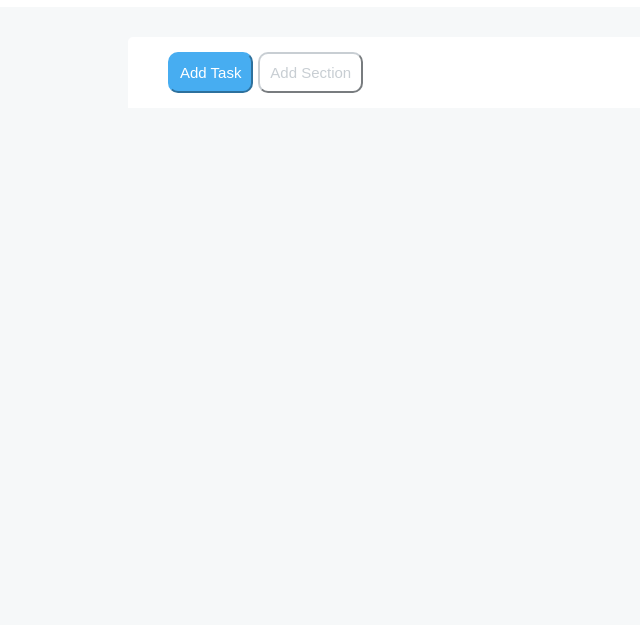
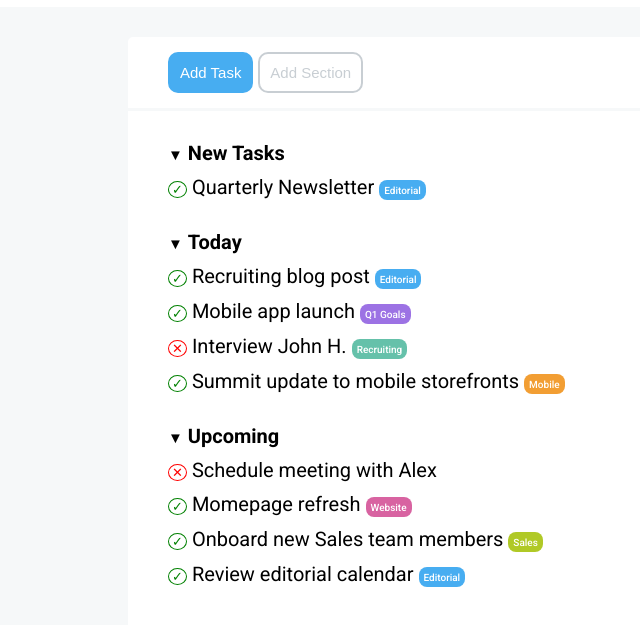
Before and after one commit to giovannifranchi/html-css-toboolist, a plain HTML site: page index.html in a window 1280 px wide. Shown: the part 63-688 px from the top of the page, without its empty margins (0-640 px from the left). Drawn offline with Linux system fonts and the light colour scheme.

Commit message:
Task Section

```diff
--- a/css/style.css
+++ b/css/style.css
@@ -70,6 +70,7 @@ buttons-section
     font-size: 15px;
     padding: 10px;
     border-radius: 10px;
+    border-style: solid;
 }
 
 #task-btn {
@@ -89,3 +90,101 @@ buttons-section
 todo-section
 -------------------------------
 */
+
+#task-sector {
+    margin-top: 3px;
+    padding: 30px 0;
+}
+
+.todos {
+    margin-left: 40px;
+    margin-bottom: 30px;
+}
+
+.todos > .todos-title,
+.todos > .todos-list {
+    margin-bottom: 10px;
+}
+
+.todos-list > .todos-item {
+    margin-bottom: 10px;
+}
+
+.todos-title {
+    font-size: 20px;
+}
+
+.todos-title::before{
+    content: '\25BC';
+    font-size: 15px;
+    margin-right: 5px;
+}
+
+.todos-list {
+    list-style: none;
+    font-weight: 400;
+}
+
+.todos-item {
+    list-style-position: inside;
+}
+
+
+
+.item-box {
+    display: inline-block;
+    height: 20px;
+    margin-left: 5px;
+    font-size: 10px;
+    text-align: center;
+    padding: 5px;
+    border-radius: 8px;
+    font-weight: 500;
+    color: white;
+}
+
+
+
+.green-todo::before {
+    content: '\2713';
+    color: green;
+    font-size: 13px;
+    padding: 0 3px;
+    margin-right: 5px;
+    border: 1px solid green;
+    border-radius: 50%;
+}
+
+.red-todo::before {
+    content: '\2715';
+    color: red;
+    font-size: 13px;
+    padding: 0 3px;
+    margin-right: 5px;
+    border: 1px solid red;
+    border-radius: 50%;
+}
+
+.item-blue {
+    background-color: #47ADF1;
+}
+
+.item-purple {
+    background-color: #9C72E4;
+}
+
+.item-green {
+    background-color: #65C1AA;
+}
+
+.item-orange {
+    background-color: #F29E33;
+}
+
+.item-violet {
+    background-color: #D863A1;
+}
+
+.item-pea {
+    background-color: #B0C926;
+}
--- a/index.html
+++ b/index.html
@@ -29,6 +29,30 @@
             <!-- Fine Section Button -->
             <!-- Inizio Section todos -->
             <section class="main-section" id="task-sector">
+                <div class="todos">
+                    <h2 class="todos-title">New Tasks</h2>
+                    <ul class="todos-list">
+                        <li class="todos-item green-todo">Quarterly Newsletter<div class="item-box item-blue">Editorial</div></li>
+                    </ul>
+                </div>
+                <div class="todos">
+                    <h2 class="todos-title">Today</h2>
+                    <ul class="todos-list">
+                        <li class="todos-item green-todo">Recruiting blog post<div class="item-box item-blue">Editorial</div></li>
+                        <li class="todos-item green-todo">Mobile app launch<div class="item-box item-purple">Q1 Goals</div></li>
+                        <li class="todos-item red-todo">Interview John H.<div class="item-box item-green">Recruiting</div></li>
+                        <li class="todos-item green-todo">Summit update to mobile storefronts<div class="item-box item-orange">Mobile</div></li>
+                    </ul>
+                </div>
+                <div class="todos">
+                    <h2 class="todos-title">Upcoming</h2>
+                    <ul class="todos-list">
+                        <li class="todos-item red-todo">Schedule meeting with Alex</li>
+                        <li class="todos-item green-todo">Momepage refresh<div class="item-box item-violet">Website</div></li>
+                        <li class="todos-item green-todo">Onboard new Sales team members<div class="item-box item-pea">Sales</div></li>
+                        <li class="todos-item green-todo">Review editorial calendar<div class="item-box item-blue">Editorial</div></li>
+                    </ul>
+                </div>
 
             </section>
             <!-- Fine Section todos -->
```
